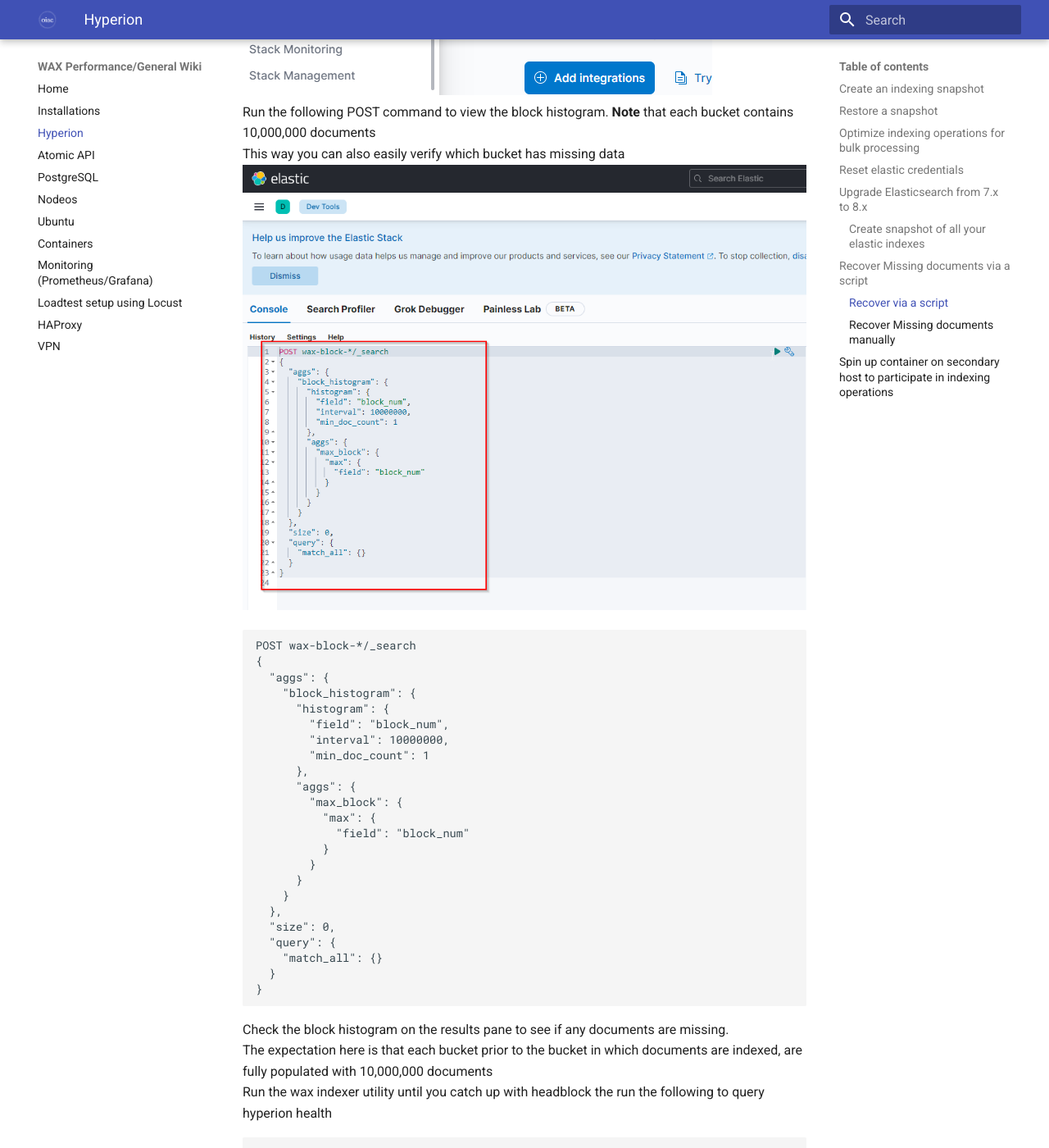
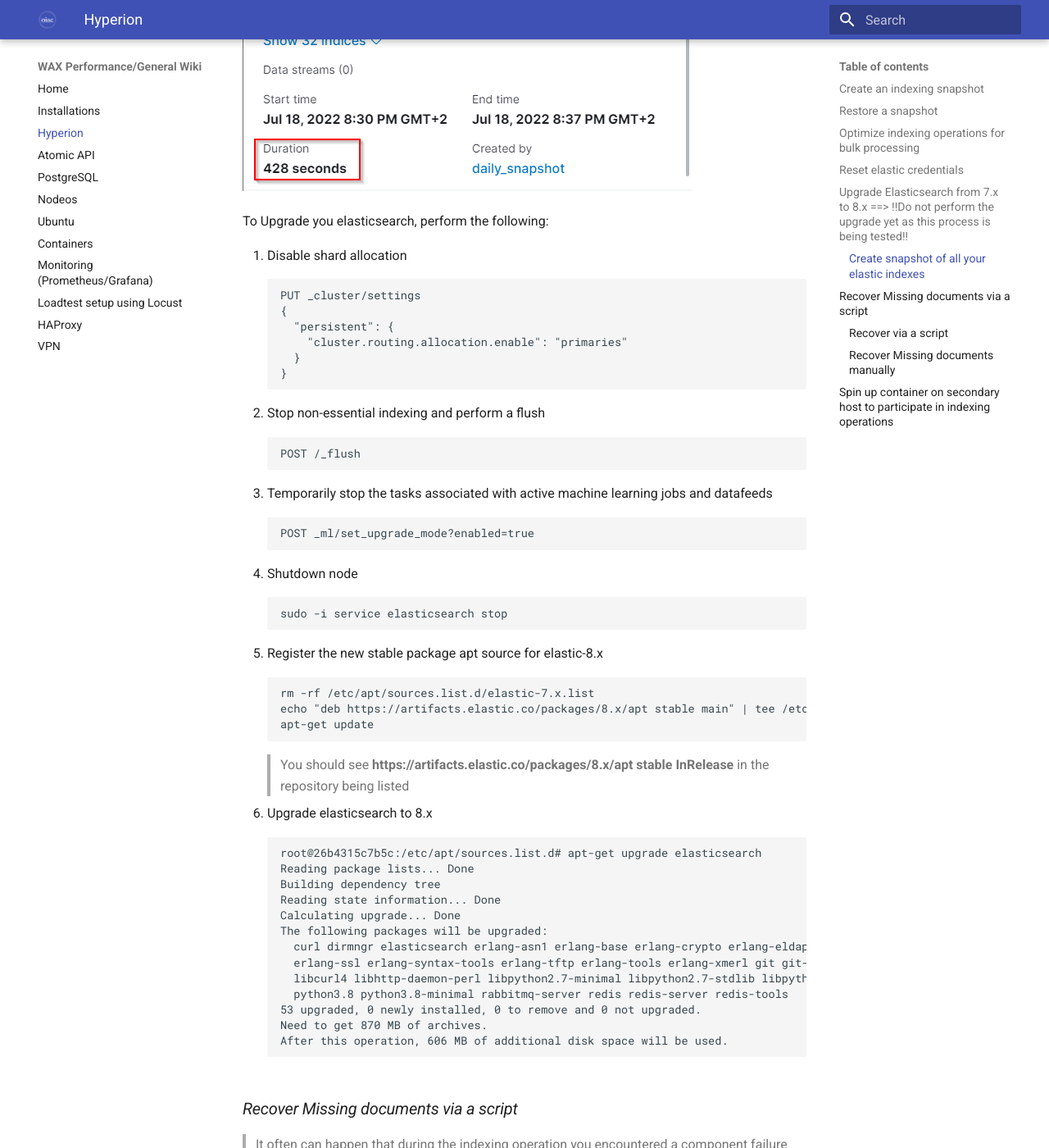
Before and after one commit to oneinacillian/wiki, an MkDocs documentation site: the page built from docs/hyperion.md, in a window 1280 px wide and 1400 px high, scrolled down 6250 px. Shown: the whole window at 82% size. Built offline with MkDocs 1.6.1 and Material for MkDocs 9.7.7, drawn with Linux system fonts in a browser that asks for light colours; some of the changed text lies outside the part shown.

Commit message:
elastic upgrade additions

````diff
--- a/docs/hyperion.md
+++ b/docs/hyperion.md
@@ -83,7 +83,7 @@ You can then have a copy of the following stored in credentials.file
 - remote_monitoring_user
 - elastic (used to log into Kibana UI)
 
-### *Upgrade Elasticsearch from 7.x to 8.x*
+### *Upgrade Elasticsearch from 7.x to 8.x* ==> <span style="color:red">**!!Do not perform the upgrade yet as this process is being tested!!**</span> <br>
 <img src="/assets/Upgrade Assistant - Elastic.png"/> <br>
 
 1. Create snapshot of all your elastic indexes
@@ -162,6 +162,58 @@ wax-table-proposals-v1
 wax-table-voters-v1
 ```
 > Using the optimized repository settings specific earlier in **Create an indexing snapshot**, it took 428s to snapshot 315GB of data
+
+<img src="/assets/snapshot result.png"/> <br>
+
+To Upgrade you elasticsearch, perform the following:
+
+1. Disable shard allocation
+```
+PUT _cluster/settings
+{
+  "persistent": {
+    "cluster.routing.allocation.enable": "primaries"
+  }
+}
+```
+2. Stop non-essential indexing and perform a flush
+```
+POST /_flush
+```
+3. Temporarily stop the tasks associated with active machine learning jobs and datafeeds
+```
+POST _ml/set_upgrade_mode?enabled=true
+```
+4. Shutdown node
+```
+sudo -i service elasticsearch stop
+```
+5. Register the new stable package apt source for elastic-8.x
+```
+rm -rf /etc/apt/sources.list.d/elastic-7.x.list
+echo "deb https://artifacts.elastic.co/packages/8.x/apt stable main" | tee /etc/apt/sources.list.d/elastic-8.x.list
+apt-get update
+```
+> You should see **https://artifacts.elastic.co/packages/8.x/apt stable InRelease** in the repository being listed
+
+6.  Upgrade elasticsearch to 8.x
+```
+root@26b4315c7b5c:/etc/apt/sources.list.d# apt-get upgrade elasticsearch
+Reading package lists... Done
+Building dependency tree
+Reading state information... Done
+Calculating upgrade... Done
+The following packages will be upgraded:
+  curl dirmngr elasticsearch erlang-asn1 erlang-base erlang-crypto erlang-eldap erlang-ftp erlang-inets erlang-mnesia erlang-os-mon erlang-parsetools erlang-public-key erlang-runtime-tools erlang-snmp
+  erlang-ssl erlang-syntax-tools erlang-tftp erlang-tools erlang-xmerl git git-man gnupg gnupg-l10n gnupg-utils gpg gpg-agent gpg-wks-client gpg-wks-server gpgconf gpgsm gpgv kibana libcurl3-gnutls
+  libcurl4 libhttp-daemon-perl libpython2.7-minimal libpython2.7-stdlib libpython3.8 libpython3.8-minimal libpython3.8-stdlib libssl-dev libssl1.1 linux-libc-dev openssl python2.7 python2.7-minimal
+  python3.8 python3.8-minimal rabbitmq-server redis redis-server redis-tools
+53 upgraded, 0 newly installed, 0 to remove and 0 not upgraded.
+Need to get 870 MB of archives.
+After this operation, 606 MB of additional disk space will be used.
+```
+
+
 
 ### *Recover Missing documents via a script*
 > It often can happen that during the indexing operation you encountered a component failure which causes the indexing operation to miss certain blocks during the indexing.
````
Also changed, not shown: docs/assets/snapshot result.png (added).
